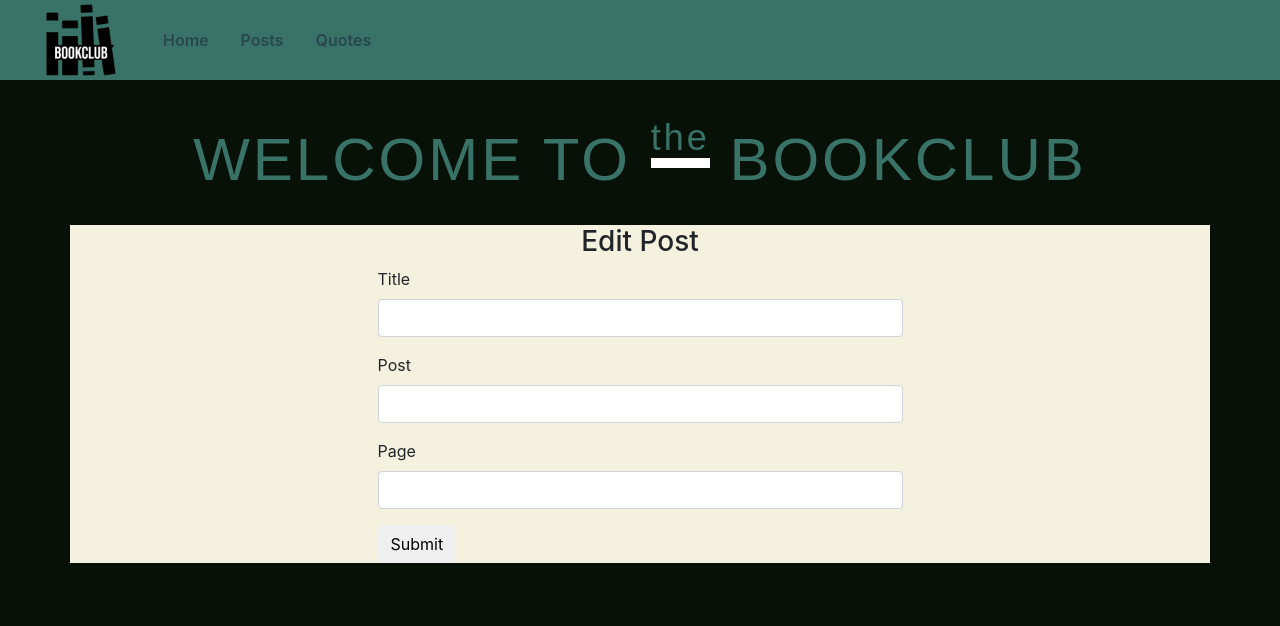
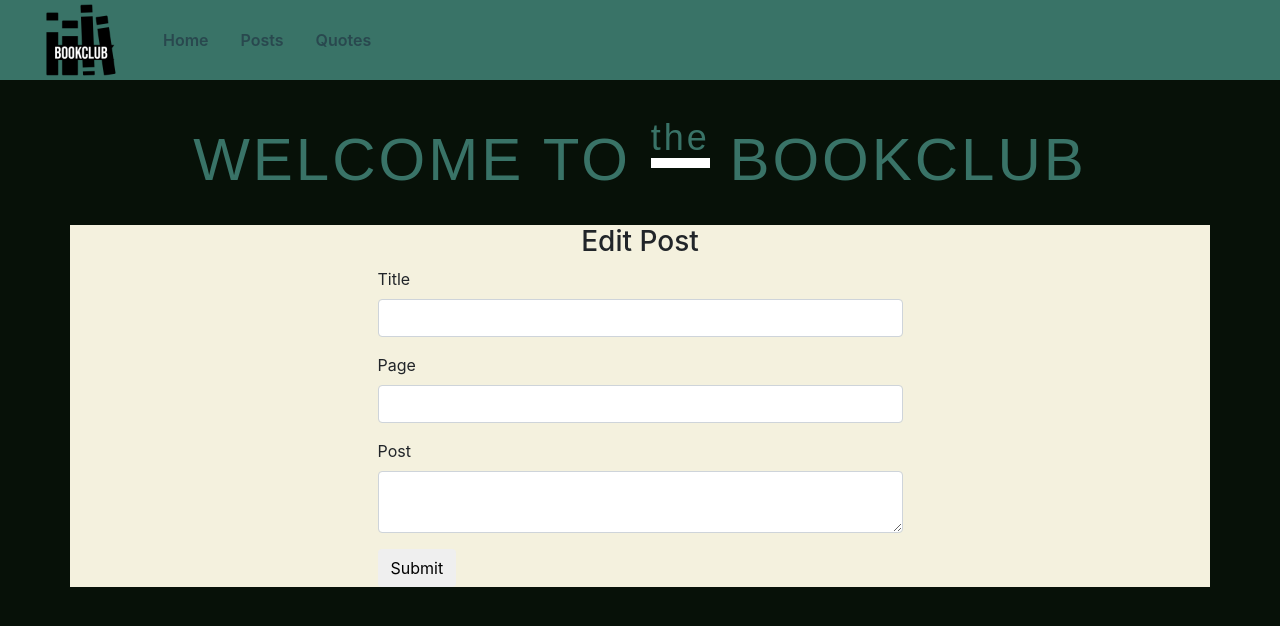
Before and after one commit to yaretzyc/frontend-capstoneproject, an Angular app in the folder bookclub/: page /book/1/update-post/1 in a window 1280 px wide. Shown: the top 626 px of the page. Built offline with nearby package versions, Linux system fonts and the light colour scheme; no server answers.

Commit message:
updating previous work done

```diff
--- a/bookclub/src/app/edit-post/edit-post.component.html
+++ b/bookclub/src/app/edit-post/edit-post.component.html
@@ -1,39 +1,23 @@
 <div class="container">
-<div class="col-md-6 offset-md-3">
+  <div class="col-md-6 offset-md-3">
     <h3>Edit Post</h3>
     <form (ngSubmit)="onSubmit()">
       <div class="form-group">
         <label> Title</label>
-        <input
-          type="text"
-          class="form-control"
-          id="title"
-          [(ngModel)]="post.title"
-          name="title"
-        />
+        <input type="text" class="form-control" id="title" [(ngModel)]="post.title" name="title" />
+      </div>
+
+      <div class="form-group">
+          <label> Page </label>
+          <input type="text" class="form-control" id="page" [(ngModel)]="post.page" name="page" />
       </div>
 
       <div class="form-group">
         <label> Post </label>
-        <input
-          type="text"
-          class="form-control"
-          id="body"
-          [(ngModel)]="post.body"
-          name="body"
-        />
+        <textarea type="text" class="form-control" id="body" [(ngModel)]="post.body" name="body" ></textarea>
       </div>
 
-      <div class="form-group">
-        <label> Page </label>
-        <input
-          type="text"
-          class="form-control"
-          id="page"
-          [(ngModel)]="post.page"
-          name="page"
-        />
-      </div>
+
 
       <button class="btn btn-default" type="submit">Submit</button>
     </form>
--- a/bookclub/src/app/post/post.component.html
+++ b/bookclub/src/app/post/post.component.html
@@ -8,14 +8,16 @@
       </div>
 
       <div class="form-group">
-        <!-- <label> Body </label> -->
-        <input type="text" class="form-control" id="body" [(ngModel)]="posts.body" name="body" placeholder="Post" />
+        <!-- <label> page </label> -->
+        <input type="text" class="form-control" id="page" [(ngModel)]="posts.page" name="page" placeholder="Page" />
       </div>
 
       <div class="form-group">
-        <!-- <label> page </label> -->
-        <input type="text" class="form-control" id="page" [(ngModel)]="posts.page" name="page" placeholder="Page" />
+        <!-- <label> Body </label> -->
+        <textarea type="text" class="form-control" id="body" [(ngModel)]="posts.body" name="body" placeholder="Post" ></textarea>
       </div>
+
+
       <!-- <div class="form-group">
       <label> date </label>
       <input
```
